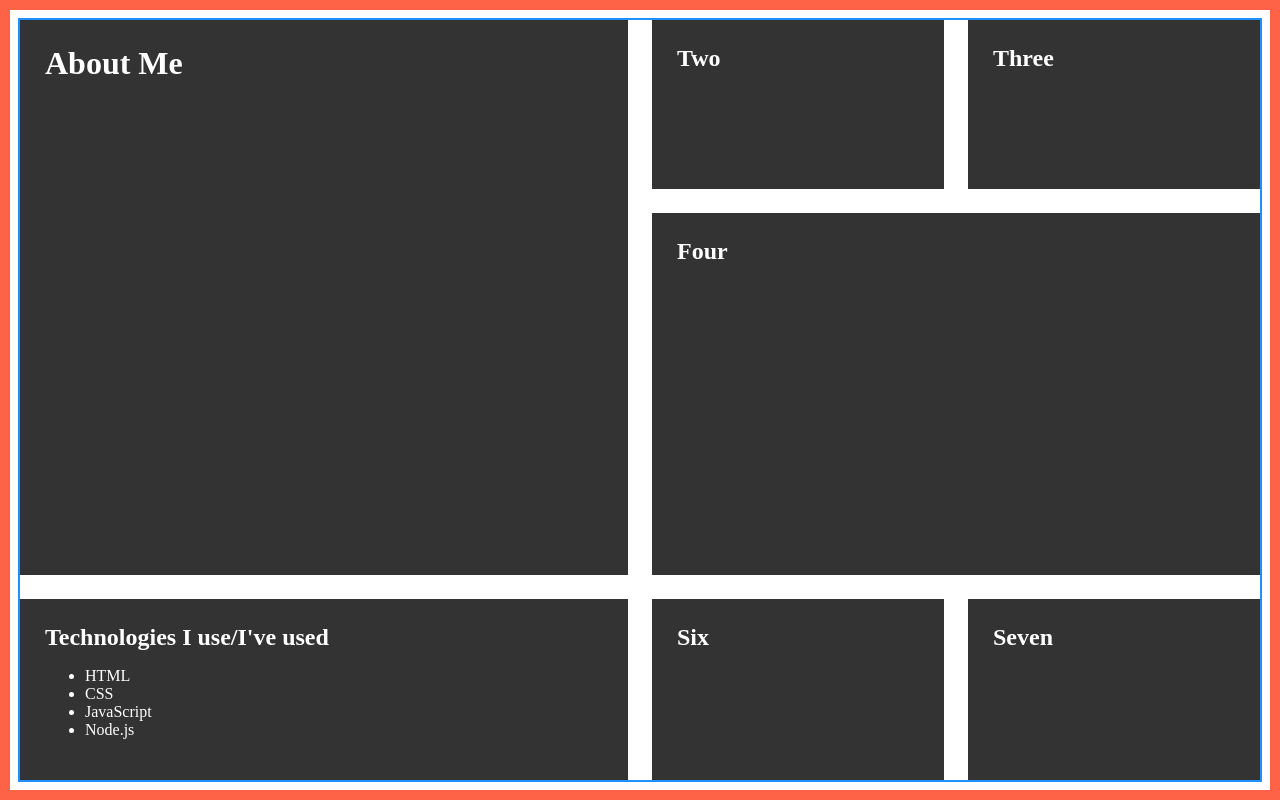
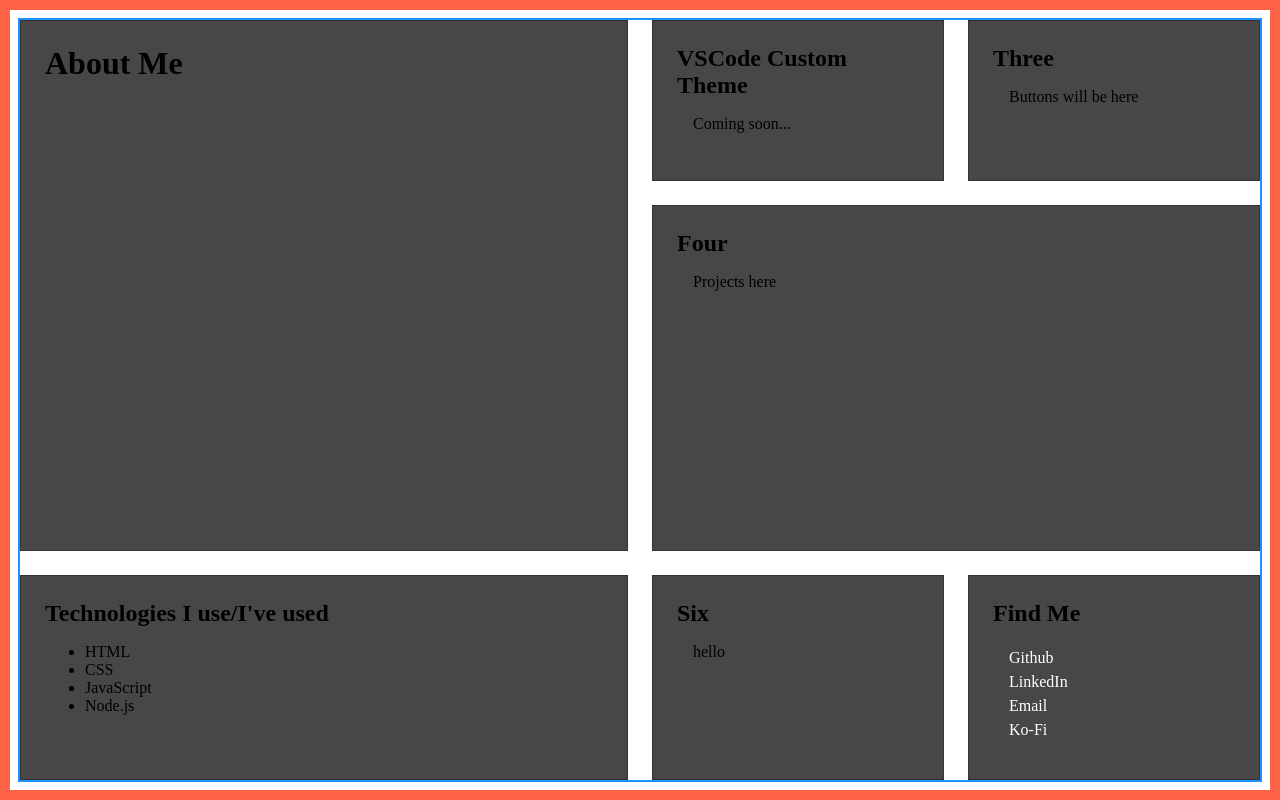
Before and after one commit to Jufrench/ju2, a Gatsby site: page / in a window 1280 px wide. Built offline with nearby package versions, Linux system fonts and the light colour scheme; Gatsby itself is replaced by a stand-in of ours.

Commit message:
Content fillers in place, temp colors & headings

```diff
--- a/src/pages/index.tsx
+++ b/src/pages/index.tsx
@@ -188,20 +188,37 @@ const contentWrapper = {
 const gridItem = {
   border: "1px solid #333",
   padding: "1.5rem",
-  background: "#333"
-}
+  background: "#474747"
+  // background: "#5b5b5b"
+};
 
-const gridItemContent = {
-  height: "100%",
-  // background: "#707070",
-  color: "#fff"
-}
+// const gridItemContent = {
+//   height: "100%",
+//   color: "#fff"
+// };
 
 const gridItemContentHeading = {
   margin: "0" ,
-}
+};
 
+const gridItemContentBody = {
+  padding: "1rem",
+};
 
+const contactStyles = {
+  padding: "0",
+  margin: "0",
+  listStyleType: "none",
+};
+
+const contactItemStyles = {
+  marginTop: "6px",
+};
+
+const contactAnchorItemStyles = {
+  textDecoration: "none",
+  color: "#fff",
+};
 
 const IndexPage: React.FC<PageProps> = () => {
   return (
@@ -246,27 +263,30 @@ const IndexPage: React.FC<PageProps> = () => {
         {/* ======================================= */}
         {/* Best so far - 4 columns, 4 rows */}
         <div style={{...gridItem, gridColumn: "1 / 3", gridRow: "1 / 4"}}>
-          <header style={gridItemContent}>
+          {/* <header style={gridItemContent}> */}
             <h1 style={gridItemContentHeading}>About Me</h1>
-          </header>
+          {/* </header> */}
         </div>
         <div style={{...gridItem, gridColumn: "3 / 4", gridRow: "1 / 2"}}>
-          <section style={gridItemContent}>
-            <h2 style={gridItemContentHeading}>Two</h2>
-          </section>
+          {/* <section style={gridItemContent}> */}
+            <h2 style={gridItemContentHeading}>VSCode Custom Theme</h2>
+            <div style={gridItemContentBody}>Coming soon...</div>
+          {/* </section> */}
         </div>
         <div style={{...gridItem, gridColumn: "4 / 5", gridRow: "1 / 2"}}>
-          <section style={gridItemContent}>
+          {/* <section style={gridItemContent}> */}
             <h2 style={gridItemContentHeading}>Three</h2>
-            </section>
+            <div style={gridItemContentBody}>Buttons will be here</div>
+          {/* </section> */}
         </div>
         <div style={{...gridItem, gridColumn: "3 / 5", gridRow: "2 / 4"}}>
-          <section style={gridItemContent}>
+          {/* <section style={gridItemContent}> */}
             <h2 style={gridItemContentHeading}>Four</h2>
-          </section>
+            <div style={gridItemContentBody}>Projects here</div>
+          {/* </section> */}
         </div>
         <div style={{...gridItem, gridColumn: "1 / 3", gridRow: "4 / 5"}}>
-          <section style={gridItemContent}>
+          {/* <section style={gridItemContent}> */}
             <h2 style={gridItemContentHeading}>Technologies I use/I've used</h2>
             <div>
               <ul>
@@ -276,26 +296,31 @@ const IndexPage: React.FC<PageProps> = () => {
                 <li>Node.js</li>
               </ul>
             </div>
-          </section>
+          {/* </section> */}
         </div>
         <div style={{...gridItem, gridColumn: "3 / 4", gridRow: "4 / 5"}}>
-          <section style={gridItemContent}>
+          {/* <section style={gridItemContent}> */}
             <h2 style={gridItemContentHeading}>Six</h2>
-          </section>
+            <div style={gridItemContentBody}>
+              hello
+            </div>
+          {/* </section> */}
         </div>
         <div style={{...gridItem, gridColumn: "4 / 5", gridRow: "4 / 5"}}>
-          <footer style={gridItemContent}>
-            <h2 style={gridItemContentHeading}>Seven</h2>
-          </footer>
+          {/* <footer style={gridItemContent}> */}
+            <h2 style={gridItemContentHeading}>Find Me</h2>
+            <div style={gridItemContentBody}>
+              <ul style={contactStyles}>
+                <li style={contactItemStyles}><a style={contactAnchorItemStyles} href="">Github</a></li>
+                <li style={contactItemStyles}><a style={contactAnchorItemStyles} href="">LinkedIn</a></li>
+                <li style={contactItemStyles}><a style={contactAnchorItemStyles} href="">Email</a></li>
+                <li style={contactItemStyles}><a style={contactAnchorItemStyles} href="">Ko-Fi</a></li>
+              </ul>
+            </div>
+          {/* </footer> */}
         </div>
       </div>
     </main>
-
-    // <main style={mainStyles2}>
-    //   <div>
-    //     <h1>Second Version</h1>
-    //   </div>
-    // </main>
   )
 }
 
```
